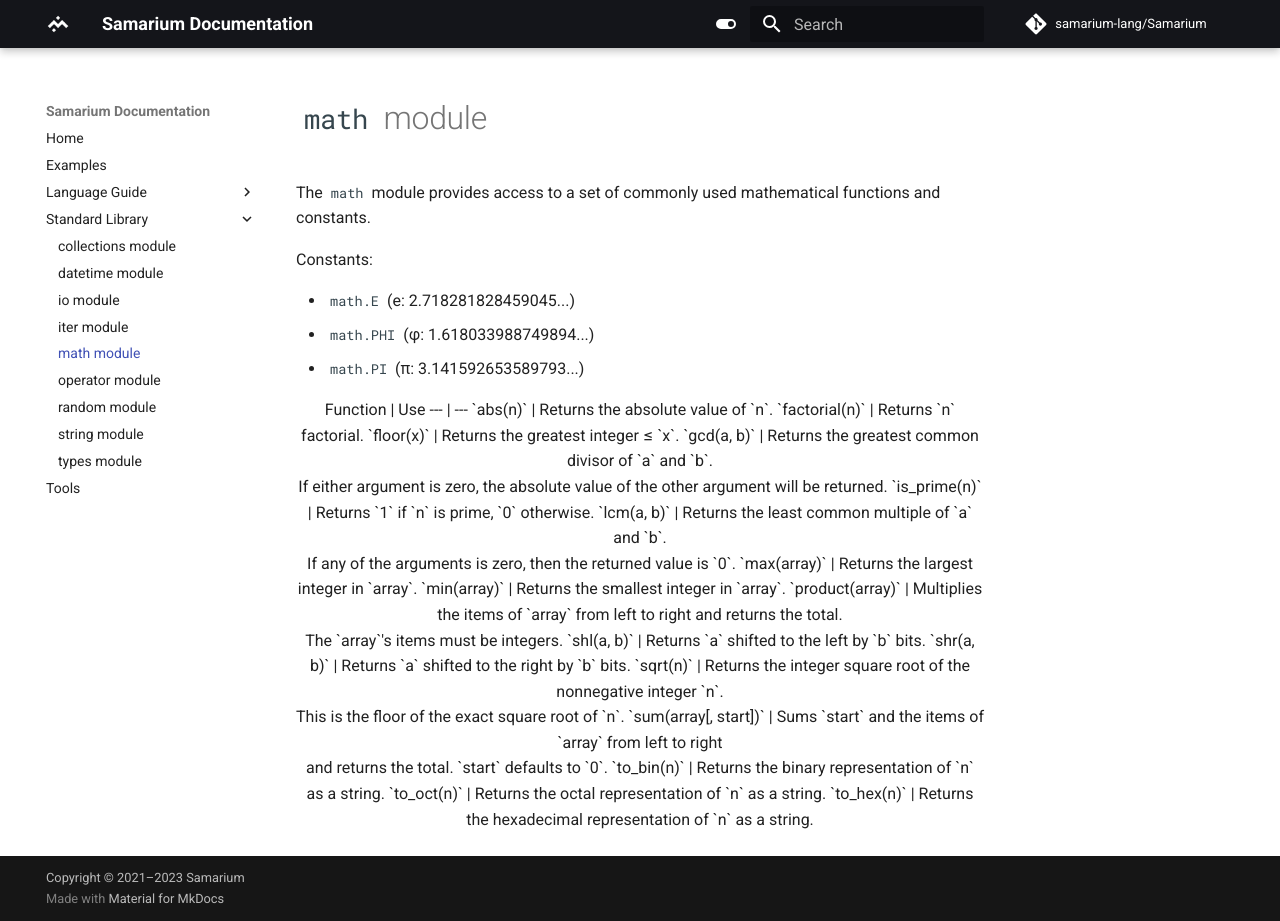
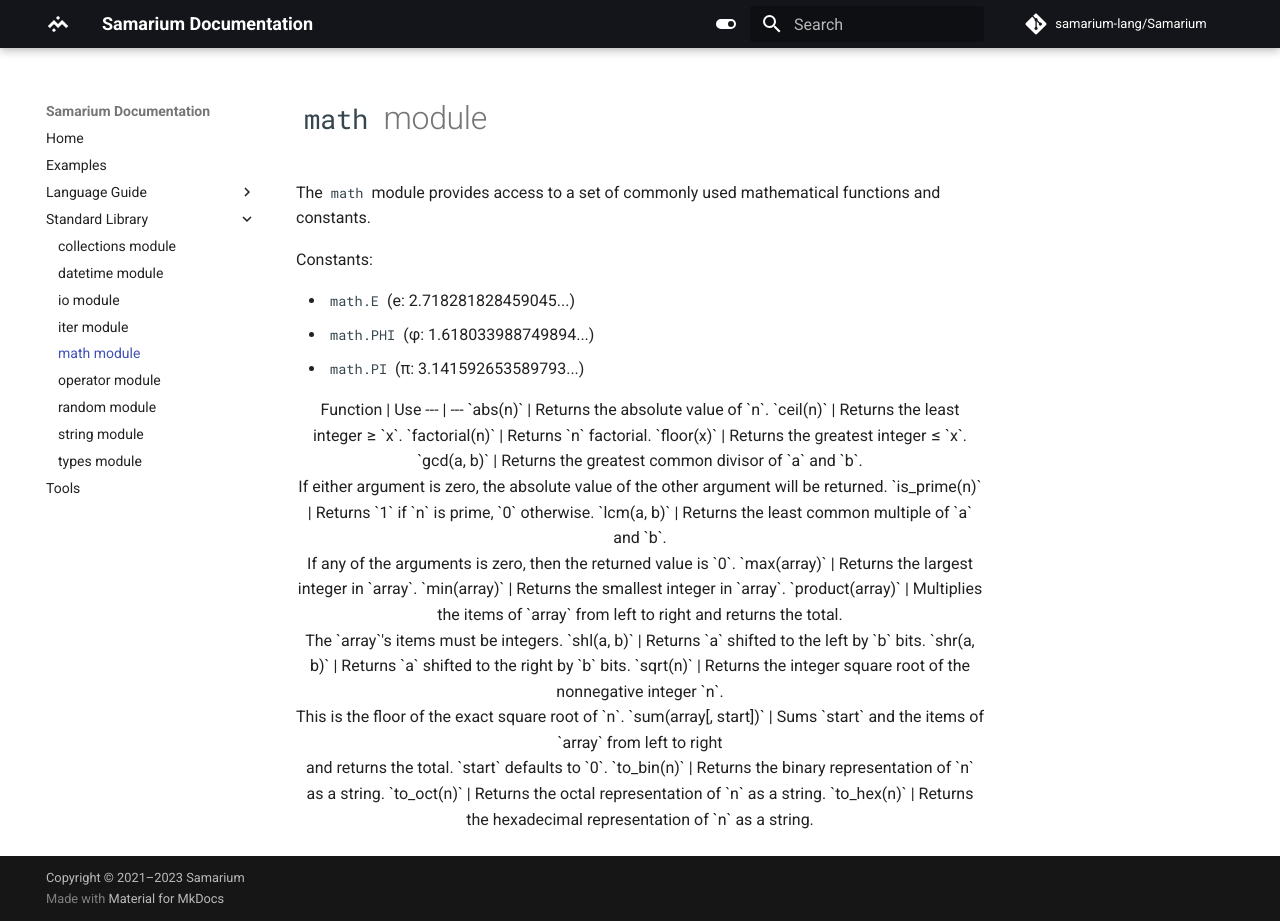
Before and after one commit to samarium-lang/Samarium, an MkDocs documentation site: the page built from docs/stdmath.md, in a window 1280 px wide and 921 px high. Built offline with MkDocs 1.6.1 and Material for MkDocs 9.7.7, drawn with Linux system fonts in a browser that asks for light colours; comment, search, counter and statistics services are not loaded.

Commit message:
(docs) Added math.ceil
Signed-off-by: trag1c <trag1cdev@yahoo.com>

```diff
--- a/docs/stdmath.md
+++ b/docs/stdmath.md
@@ -14,6 +14,7 @@
 Function              | Use
 ---                   | ---
 `abs(n)`              | Returns the absolute value of `n`.
+`ceil(n)`             | Returns the least integer ≥ `x`.
 `factorial(n)`        | Returns `n` factorial.
 `floor(x)`            | Returns the greatest integer ≤ `x`.
 `gcd(a, b)`           | Returns the greatest common divisor of `a` and `b`.<br>If either argument is zero, the absolute value of the other argument will be returned.
```
